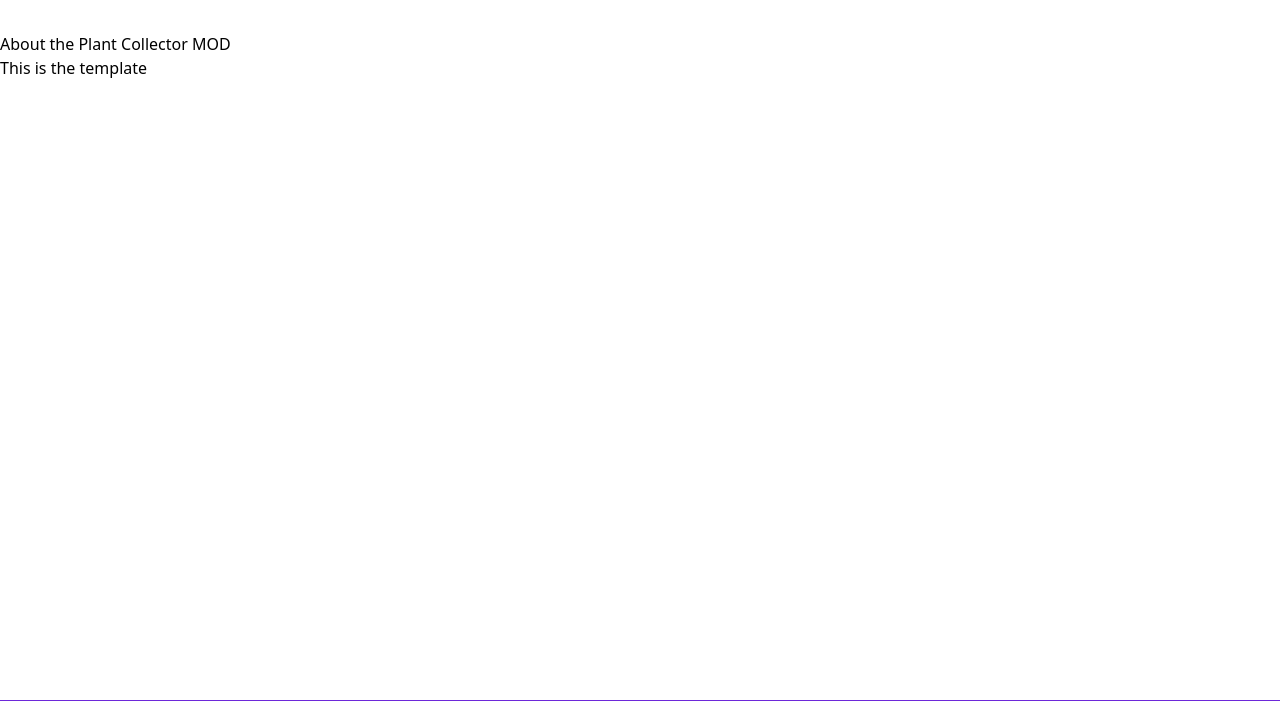
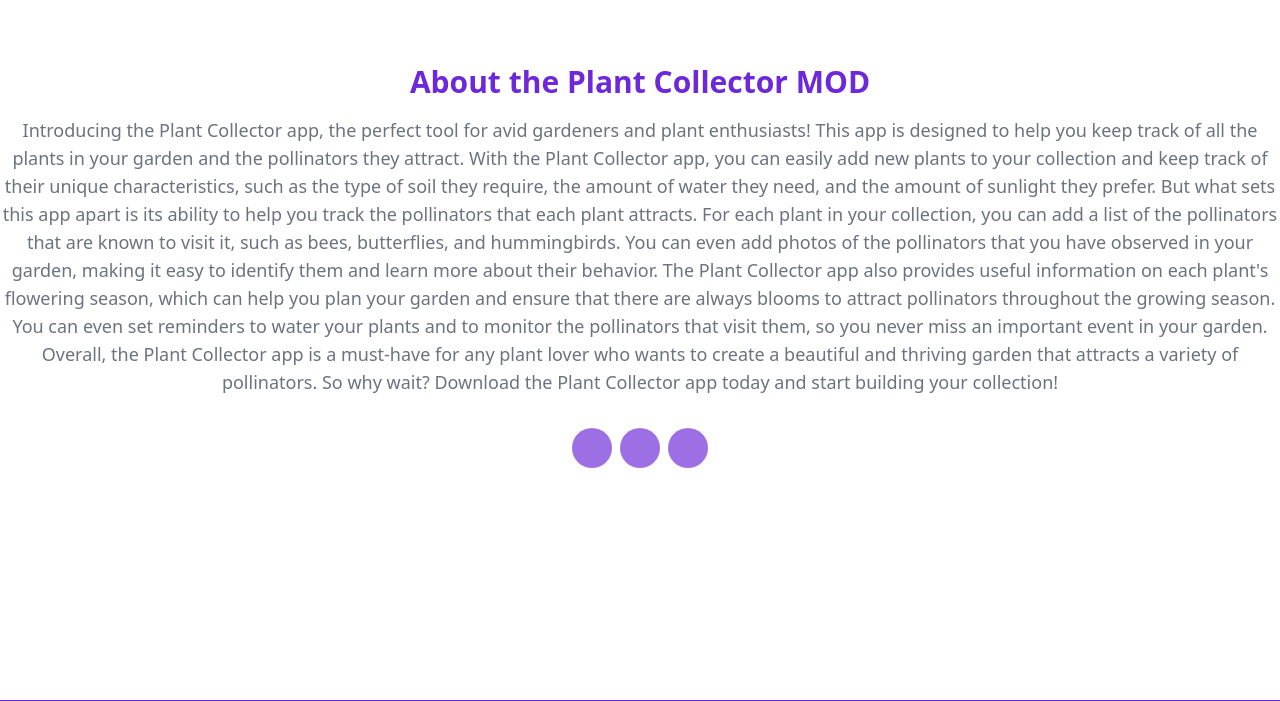
Before and after one commit to RThemian/plantcollector, a Django app: page /about/ in a window 1280 px wide. Shown: the part 52-753 px from the top of the page. Run offline with Django 4.2, Linux system fonts and the light colour scheme.

Commit message:
adds TW styling

```diff
--- a/main_app/static/css/output.css
+++ b/main_app/static/css/output.css
@@ -568,6 +568,18 @@ video {
   margin-left: 1rem;
 }
 
+.mb-4 {
+  margin-bottom: 1rem;
+}
+
+.mb-8 {
+  margin-bottom: 2rem;
+}
+
+.mr-2 {
+  margin-right: 0.5rem;
+}
+
 .block {
   display: block;
 }
@@ -580,12 +592,54 @@ video {
   display: table;
 }
 
+.h-10 {
+  height: 2.5rem;
+}
+
+.w-10 {
+  width: 2.5rem;
+}
+
+@keyframes bounce {
+  0%, 100% {
+    transform: translateY(-25%);
+    animation-timing-function: cubic-bezier(0.8,0,1,1);
+  }
+
+  50% {
+    transform: none;
+    animation-timing-function: cubic-bezier(0,0,0.2,1);
+  }
+}
+
+.animate-bounce {
+  animation: bounce 1s infinite;
+}
+
+@keyframes pulse {
+  50% {
+    opacity: .5;
+  }
+}
+
+.animate-pulse {
+  animation: pulse 2s cubic-bezier(0.4, 0, 0.6, 1) infinite;
+}
+
 .items-center {
   align-items: center;
 }
 
+.justify-center {
+  justify-content: center;
+}
+
 .justify-between {
   justify-content: space-between;
+}
+
+.rounded-full {
+  border-radius: 9999px;
 }
 
 .bg-indigo-400 {
@@ -627,6 +681,11 @@ video {
   line-height: 1.75rem;
 }
 
+.text-lg {
+  font-size: 1.125rem;
+  line-height: 1.75rem;
+}
+
 .font-bold {
   font-weight: 700;
 }
@@ -638,6 +697,16 @@ video {
 .text-white {
   --tw-text-opacity: 1;
   color: rgb(255 255 255 / var(--tw-text-opacity));
+}
+
+.text-gray-500 {
+  --tw-text-opacity: 1;
+  color: rgb(107 114 128 / var(--tw-text-opacity));
+}
+
+.text-purple-700 {
+  --tw-text-opacity: 1;
+  color: rgb(126 34 206 / var(--tw-text-opacity));
 }
 
 .underline {
--- a/main_app/templates/about.html
+++ b/main_app/templates/about.html
@@ -1,15 +1,26 @@
-<html>
-    <body>
+{% extends 'base.html' %}
 
-        {% extends 'base.html' %}
+{% block title %}
+<title>About the Plant Collector</title>
+{% endblock %}
 
-        {% block title %}
-        <title>About the Plant Collector</title>
-        {% endblock %}
+{% block content %}
+<div class="container mx-auto my-8">
+  <h1 class="text-3xl font-bold mb-4 text-center text-purple-700">About the Plant Collector MOD</h1>
+  <p class="text-lg text-center text-gray-500 mb-8">Introducing the Plant Collector app, the perfect tool for avid gardeners and plant enthusiasts! This app is designed to help you keep track of all the plants in your garden and the pollinators they attract.
 
-        {% block content %}
-            <h1>About the Plant Collector MOD</h1>
-            <p>This is the template</p>
-        {% endblock %}
-    </body>
-</html>
+With the Plant Collector app, you can easily add new plants to your collection and keep track of their unique characteristics, such as the type of soil they require, the amount of water they need, and the amount of sunlight they prefer. But what sets this app apart is its ability to help you track the pollinators that each plant attracts.
+
+For each plant in your collection, you can add a list of the pollinators that are known to visit it, such as bees, butterflies, and hummingbirds. You can even add photos of the pollinators that you have observed in your garden, making it easy to identify them and learn more about their behavior.
+
+The Plant Collector app also provides useful information on each plant's flowering season, which can help you plan your garden and ensure that there are always blooms to attract pollinators throughout the growing season. You can even set reminders to water your plants and to monitor the pollinators that visit them, so you never miss an important event in your garden.
+
+Overall, the Plant Collector app is a must-have for any plant lover who wants to create a beautiful and thriving garden that attracts a variety of pollinators. So why wait? Download the Plant Collector app today and start building your collection!</p>
+
+  <div class="flex justify-center">
+    <div class="bg-purple-700 h-10 w-10 rounded-full mr-2 animate-pulse"></div>
+    <div class="bg-purple-700 h-10 w-10 rounded-full mr-2 animate-pulse"></div>
+    <div class="bg-purple-700 h-10 w-10 rounded-full animate-pulse"></div>
+  </div>
+</div>
+{% endblock %}
```
Also changed, not shown: main_app/templates/home.html (+13 -9 lines).
